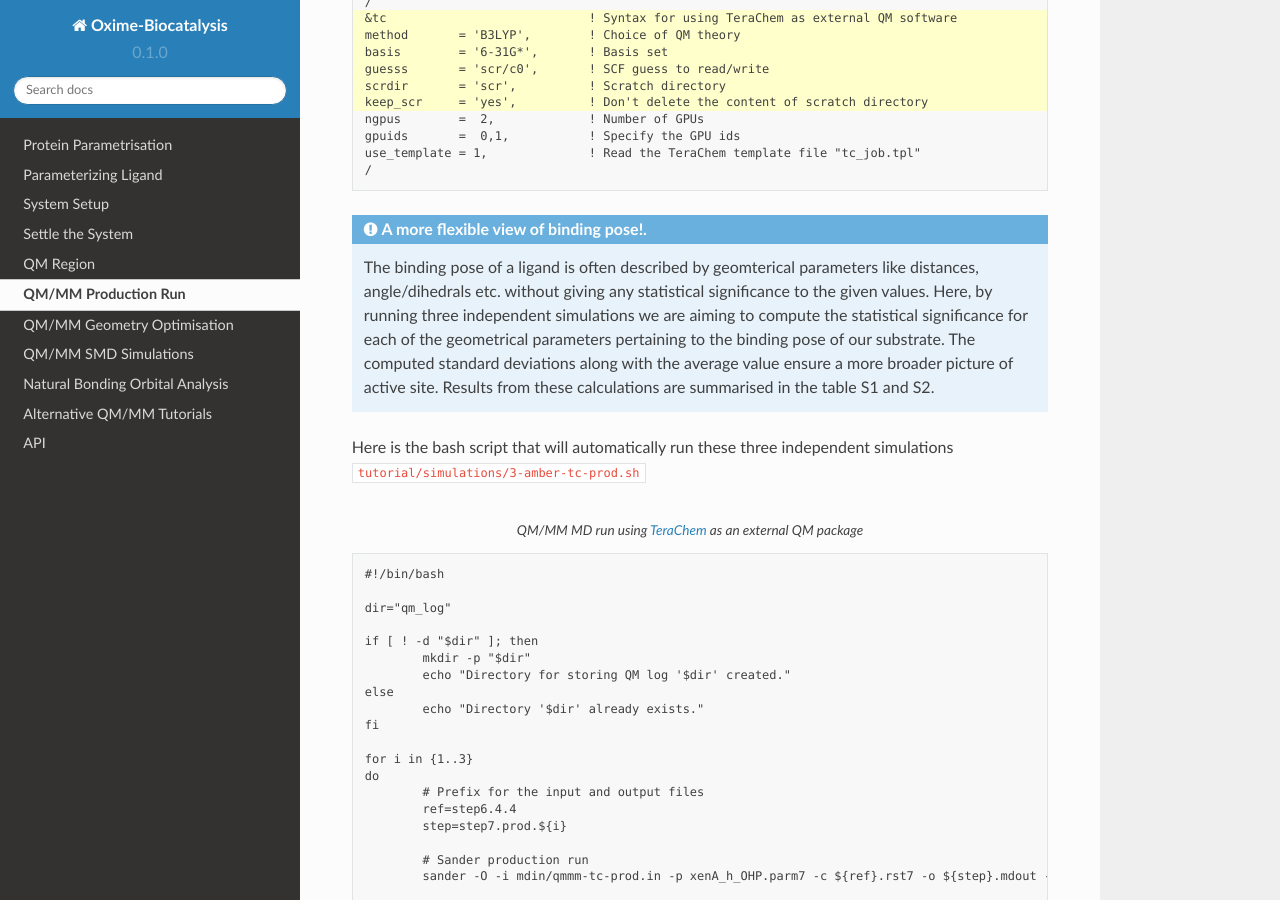
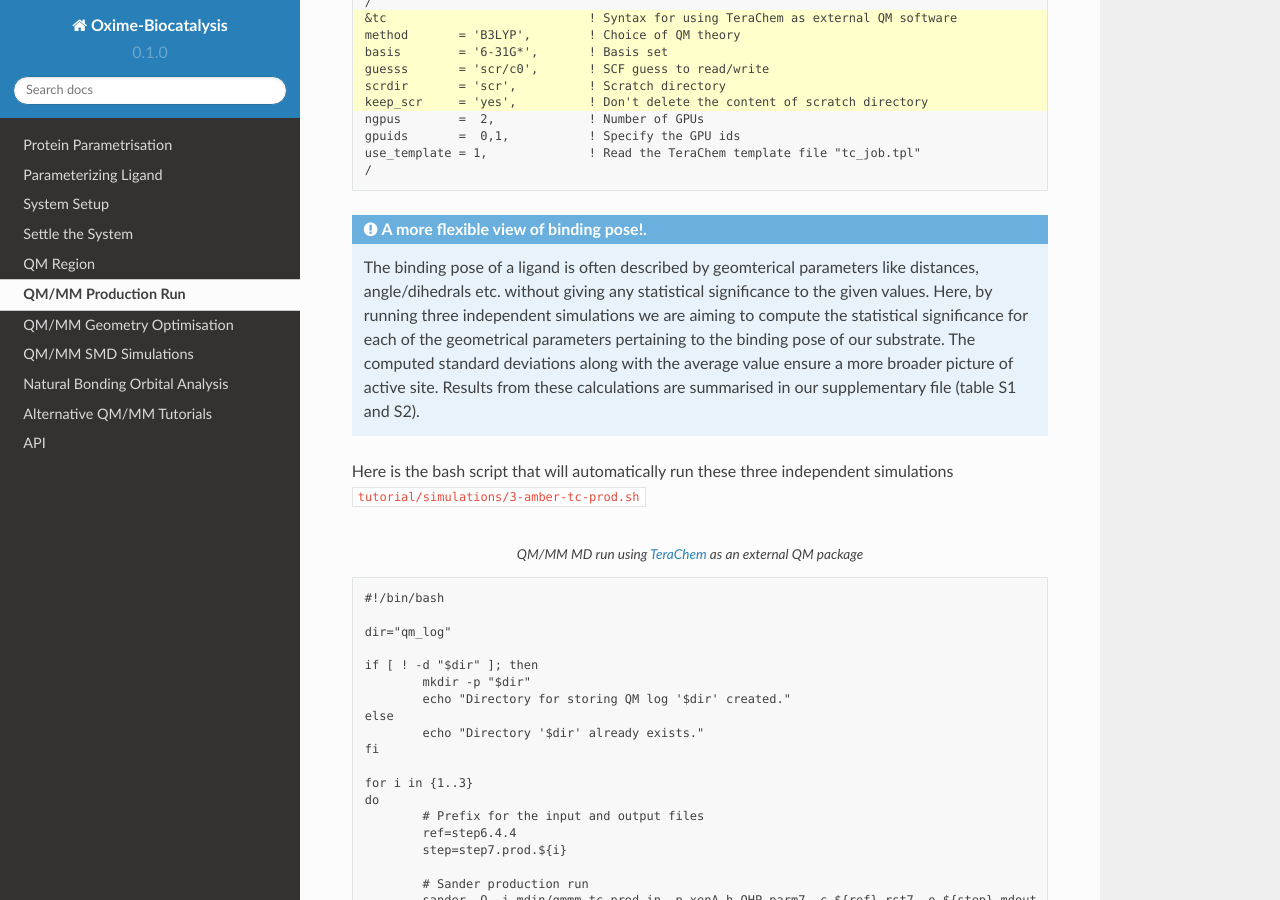
Before and after one commit to hopanoid/Enzyme-Reaction-Dynamics-Tutorial, a Sphinx documentation site: the page built from docs/source/6-qmmm_production.rst, in a window 1280 px wide and 900 px high, scrolled down 740 px. Built offline with Sphinx 7.4.7 and the Read the Docs theme 2.0.0, drawn with Linux system fonts in a browser that asks for light colours.

Commit message:
Added ref to supplementary tables S1 and S2

```diff
--- a/docs/source/6-qmmm_production.rst
+++ b/docs/source/6-qmmm_production.rst
@@ -60,7 +60,7 @@ QM4. Our aim is to run three *5 ps* independent QM/MM production runs. Here is t
         aiming to compute the statistical significance for each of the geometrical
         parameters pertaining to the binding pose of our substrate. The computed standard
         deviations along with the average value ensure a more broader picture of active
-        site. Results from these calculations are summarised in the table S1 and S2.
+        site. Results from these calculations are summarised in our supplementary file (table S1 and S2).
 
 Here is the bash script that will automatically run these three independent simulations :file:`tutorial/simulations/3-amber-tc-prod.sh`
 
```
